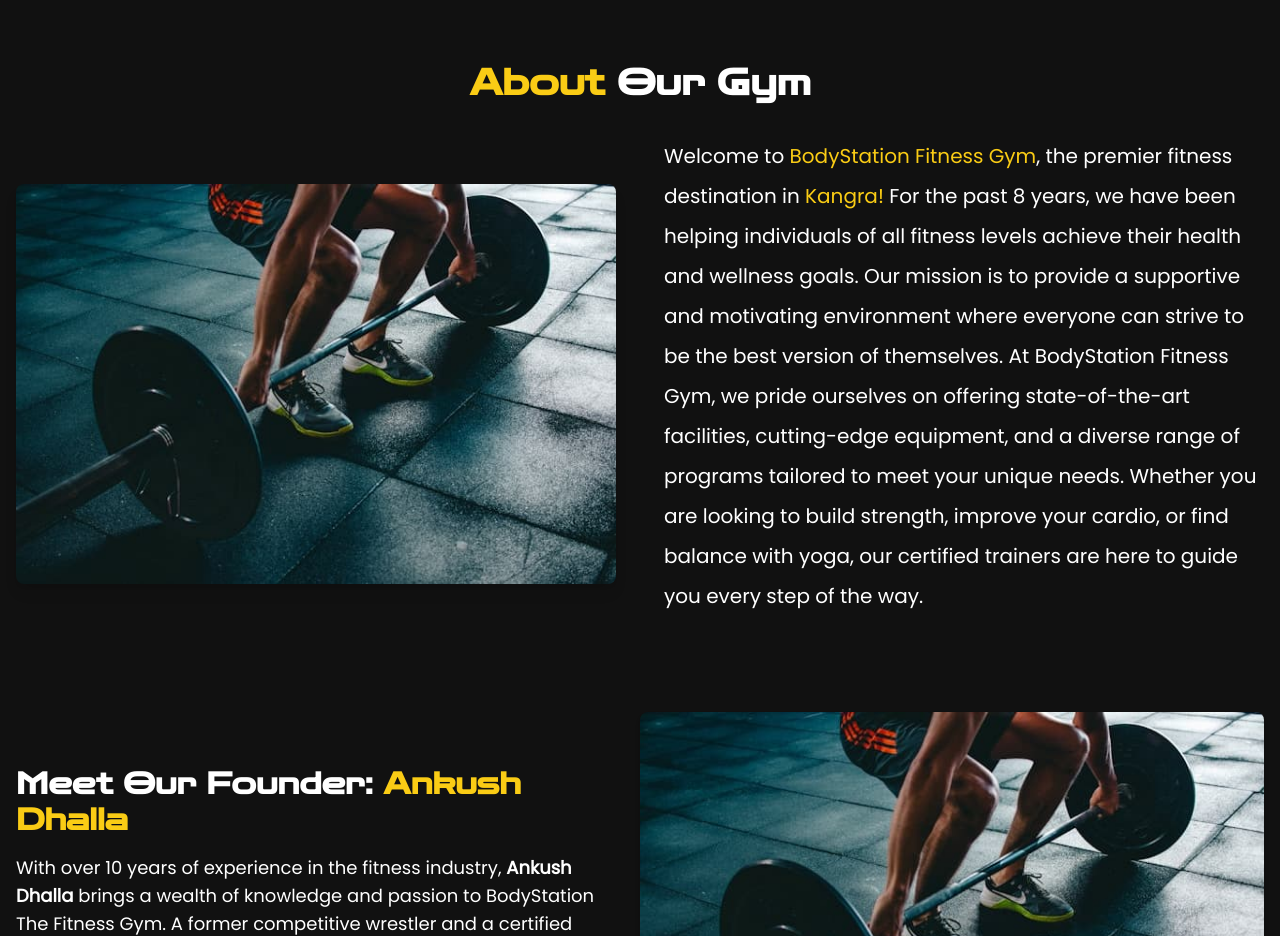
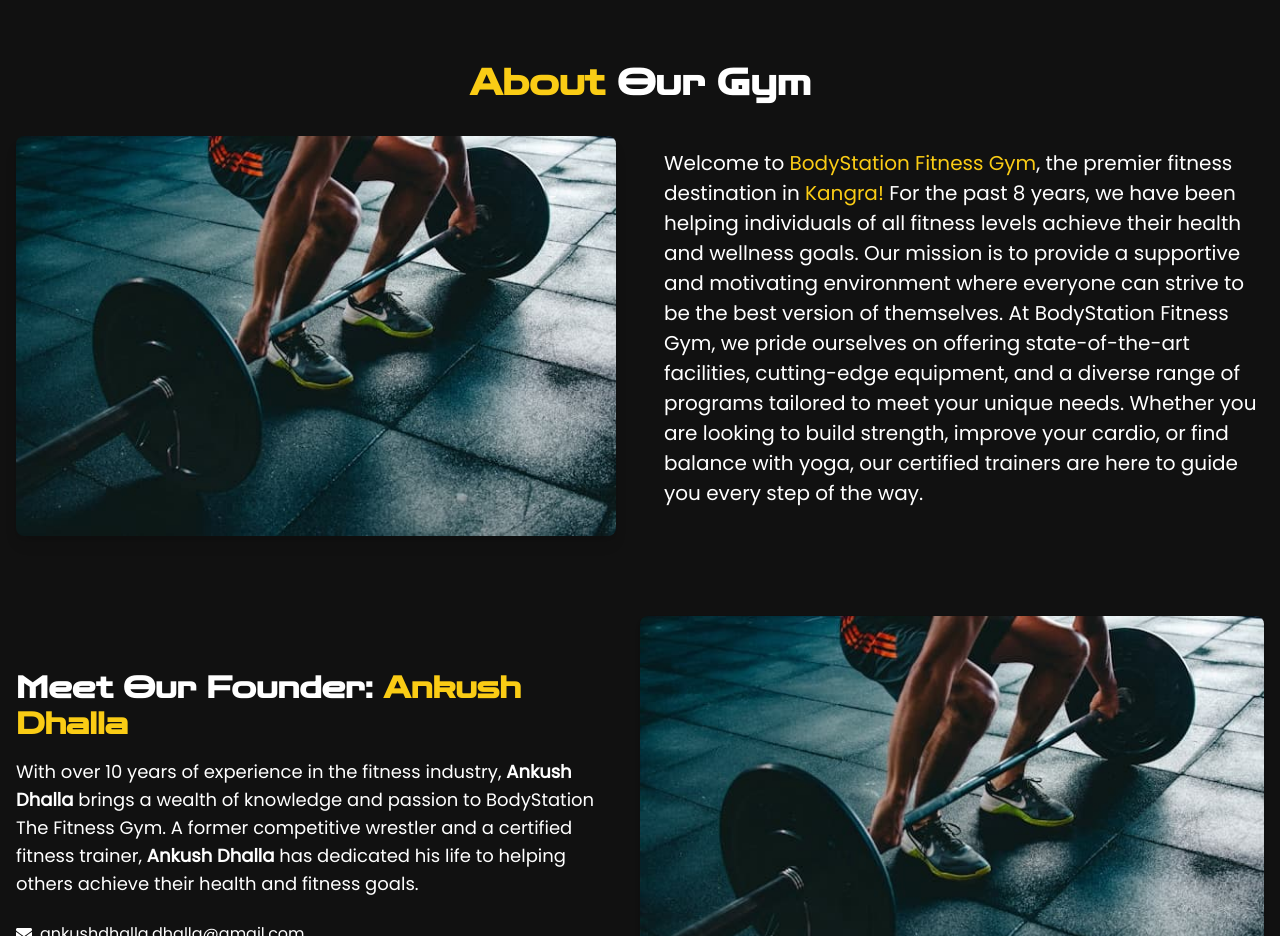
Before and after one commit to mukeysh-k/bodystation, a Next.js app: page / in a window 1280 px wide. Shown: the part 800-1736 px from the top of the page. Built offline with nearby package versions, Linux system fonts and the light colour scheme.

Commit message:
Adding social media links

```diff
--- a/components/About.tsx
+++ b/components/About.tsx
@@ -88,7 +88,7 @@
             </div>
           </div>
           <div ref={textRef} className="md:w-1/2">
-            <p className="text-xl mb-4 leading-loose">
+            <p className="text-xl mb-4 leading-normal">
               Welcome to{" "}
               <span className="text-yellow-400">BodyStation Fitness Gym</span>,
               the premier fitness destination in{" "}
--- a/components/Banner.tsx
+++ b/components/Banner.tsx
@@ -131,7 +131,7 @@
           Your <span className="text-yellow-400">Fitness</span> Journey Starts
           Here
         </h1>
-        <p className="mb-8 max-w-5xl text-center leading-loose text-xl font-semibold sm:text-xl md:text-2xl drop-shadow transition-opacity duration-700 ease-out hover:opacity-95">
+        <p className="mb-8 max-w-5xl text-center text-xl font-semibold sm:text-xl md:text-2xl drop-shadow transition-opacity duration-700 ease-out hover:opacity-95">
           Join a community dedicated to fitness and transformation. Whether you
           are looking to lose weight, build strength, or improve your health, we
           offer the tools and support to help you succeed. Start your journey
```
